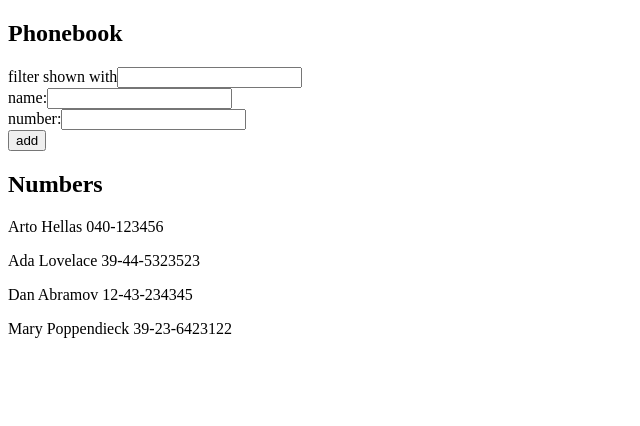
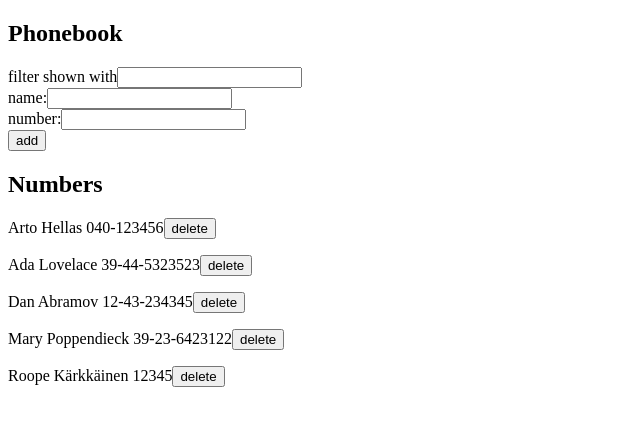
Before and after one commit to roopeak/full-stack-open, a React (Vite) app in the folder osa2/puhelinluettelo/: page / in a window 1280 px wide. Shown: the top 426 px of the page, without its empty margins (0-640 px from the left). Built offline with nearby package versions, Linux system fonts and the light colour scheme; data requests are answered from the project's data file.

Commit message:
2.14 step9

```diff
--- a/osa2/puhelinluettelo/db.json
+++ b/osa2/puhelinluettelo/db.json
@@ -19,6 +19,11 @@
       "name": "Mary Poppendieck",
       "number": "39-23-6423122",
       "id": 4
+    },
+    {
+      "name": "Roope Kärkkäinen",
+      "number": "12345",
+      "id": 5
     }
   ]
 }
--- a/osa2/puhelinluettelo/src/App.jsx
+++ b/osa2/puhelinluettelo/src/App.jsx
@@ -12,6 +12,7 @@ const App = () => {
   const [newFilter, setNewFilter] = useState('')
 
 
+
   useEffect(() => {
     personService
       .getAll()
@@ -19,18 +20,6 @@ const App = () => {
         setPersons(initialPersons)
       })
   }, [])
-
-  const hook = () => {
-    console.log('effect')
-    axios
-      .get('http://localhost:3001/persons')
-      .then(response => {
-        console.log('promise fulfilled')
-        setPersons(response.data)
-      })
-  }
-
-  useEffect(hook, [])
 
   const addName = (event) => {
     event.preventDefault()
@@ -74,6 +63,26 @@ const App = () => {
 
   }
 
+  const deletePerson = (id, name) => {
+    if (window.confirm(`Delete ${name}?`))
+    {
+      const url = `http://localhost:3001/persons/${id}`
+      const person = persons.find(n => n.id === id)
+
+      axios
+        .delete(`http://localhost:3001/persons/${id}`)
+        .then(response => {
+          console.log('deleted')
+        })
+        .catch(error => {
+          console.error(error)
+        })
+
+      const changedPersons = persons.filter((person) => person.id !== id)
+      setPersons(changedPersons)
+    }
+  }
+
   return (
     <div>
       <h2>Phonebook</h2>
@@ -86,7 +95,7 @@ const App = () => {
         addName={addName}
       />
       <h2>Numbers</h2>
-      <Persons persons={persons} />
+      <Persons persons={persons} deletePerson={deletePerson} />
     </div>
   )
 }
--- a/osa2/puhelinluettelo/src/components/Persons.jsx
+++ b/osa2/puhelinluettelo/src/components/Persons.jsx
@@ -1,12 +1,13 @@
-const Persons = (props) => {
-    const persons = props.persons
-
+const Persons = ({ persons, deletePerson }) => {
+    if (persons !== undefined)
         return (
             <div>
                 {persons.map(person =>
                     <p key={person.name}>
                     {person.name} {person.number}
+                    <button onClick={() => deletePerson(person.id, person.name)}>delete</button>
                     </p>
+
                 )}
             </div>
         )
--- a/osa2/puhelinluettelo/src/services/persons.js
+++ b/osa2/puhelinluettelo/src/services/persons.js
@@ -4,9 +4,8 @@ const baseUrl = 'http://localhost:3001/persons'
 
 const getAll = () => {
     const request = axios.get(baseUrl)
-    return request.then(response => {
-        response.data
-    })
+    return request.then(response => response.data)
+
 }
 
 const create = newObject => {
@@ -20,7 +19,5 @@ const update = (id, newObject) => {
 }
 
 export default {
-    getAll: getAll,
-    create: create,
-    update: update
+    getAll, create, update
 }
```
Lines whose indentation alone changed are shown as unchanged.
